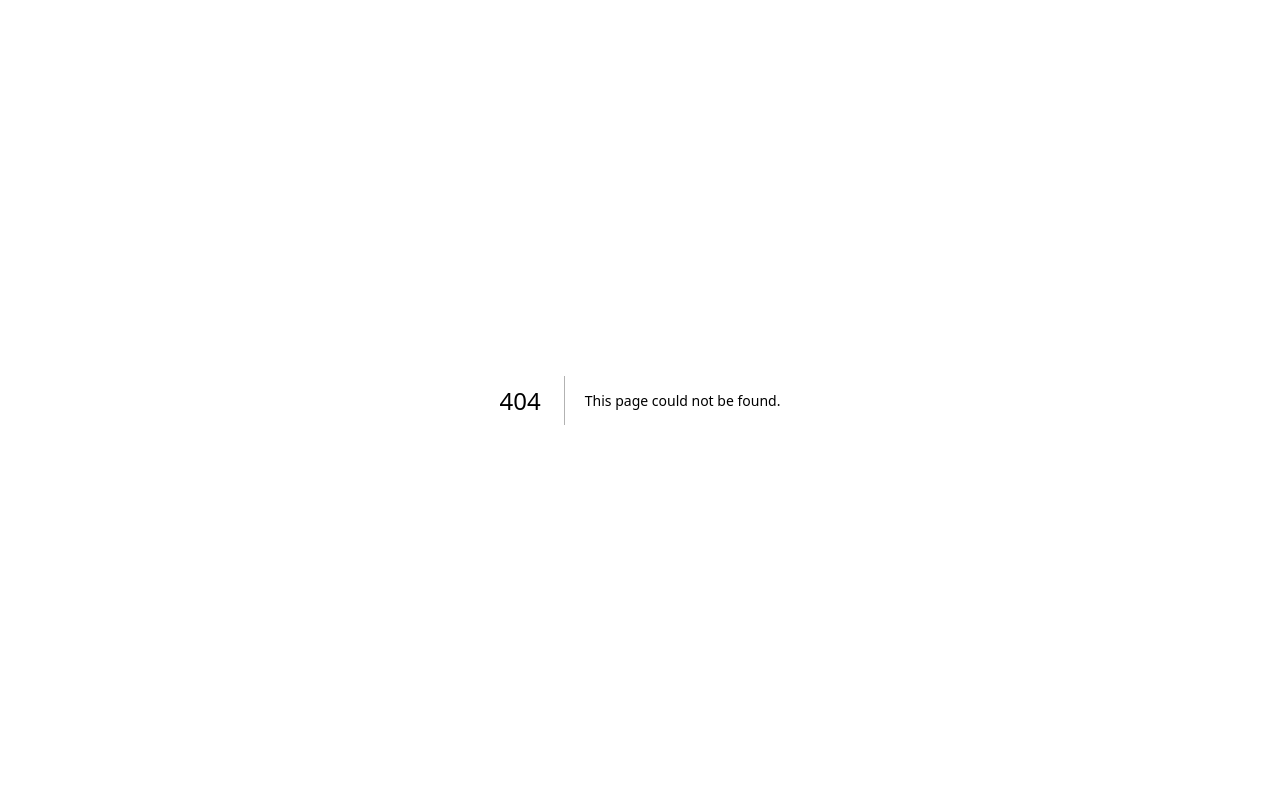
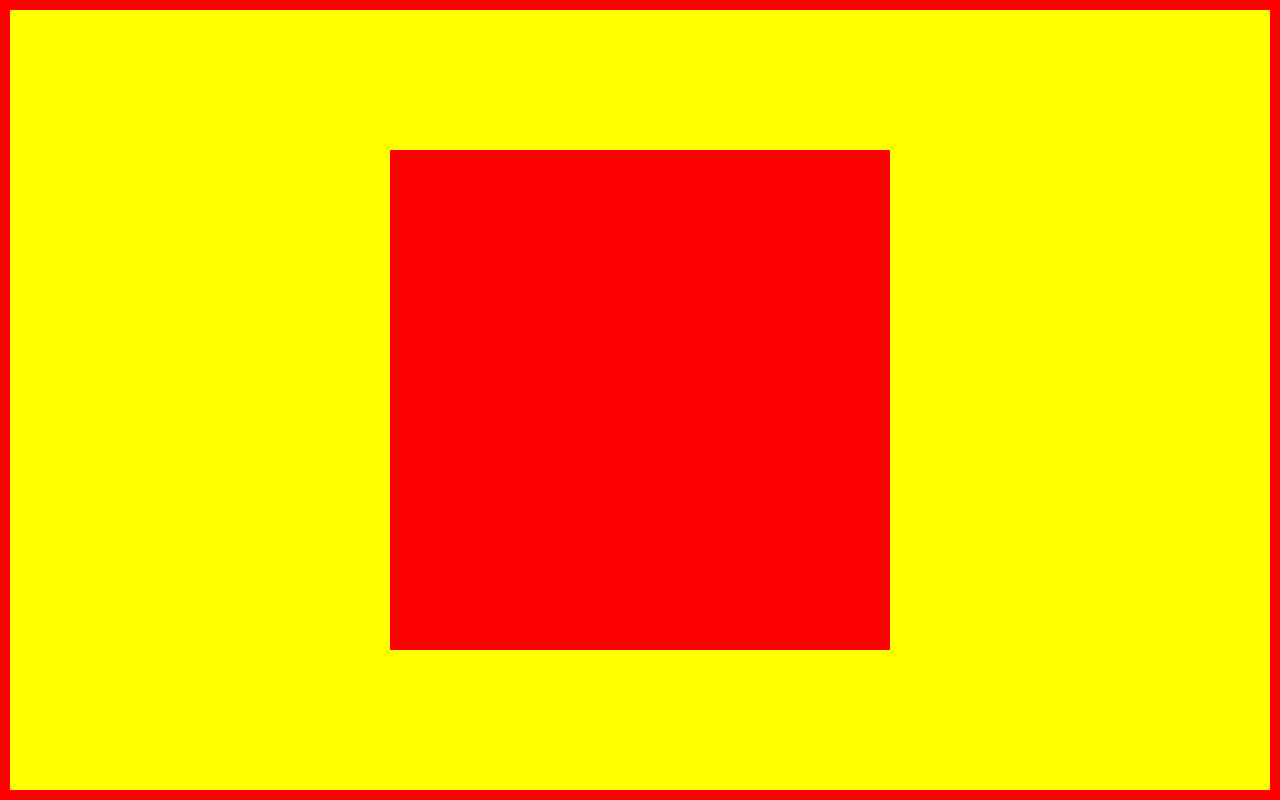
Before and after one commit to danlidennydeng/framer-motion, a Next.js app: page /drag in a window 1280 px wide. Before the commit this address had no page. Built offline with nearby package versions, Linux system fonts and the light colour scheme.

Commit message:
drag with framer-motion

```diff
--- /dev/null
+++ b/MyComponents/DragSquare.js
@@ -0,0 +1,21 @@
+import React, {useRef} from 'react';
+import { motion } from "framer-motion";
+import styles from '../styles/Home.module.css';
+
+
+function DragSquare() {
+  const parentRef = useRef();
+
+  return (
+
+    <div className={styles.boxSection} ref={parentRef}>
+          <motion.div className={styles.box1} drag dragConstraints={parentRef} whileDrag={{scale: 1.1}}>
+
+          </motion.div>
+        </div>
+
+  )
+}
+
+
+export default DragSquare
--- a/package.json
+++ b/package.json
@@ -9,7 +9,8 @@
     "lint": "next lint"
   },
   "dependencies": {
-    "next": "13.3.1",
+    "framer-motion": "^10.12.4",
+    "next": "^12.3.4",
     "react": "18.2.0",
     "react-dom": "18.2.0"
   },
--- /dev/null
+++ b/pages/drag.js
@@ -0,0 +1,10 @@
+import styles from '../styles/Home.module.css'
+import DragSquare from '../MyComponents/DragSquare'
+
+export default function Drag() {
+  return (
+    <div>
+      <DragSquare />
+    </div>
+  )
+}
--- a/pages/index.js
+++ b/pages/index.js
@@ -1,6 +1,7 @@
 import Head from 'next/head'
 import Image from 'next/image'
 import styles from '../styles/Home.module.css'
+
 
 export default function Home() {
   return (
--- a/styles/Home.module.css
+++ b/styles/Home.module.css
@@ -127,3 +127,20 @@
     filter: invert(1);
   }
 }
+
+.boxSection {
+  width: 100vw;
+  height: 100vh;
+  display: flex;
+  justify-content: center;
+  align-items: center;
+  border: solid 10px red;
+  overflow: hidden;
+  background-color: yellow;
+}
+
+.box1 {
+  width: 500px;
+  height: 500px;
+  background-color: red;
+}
```
Also changed, not shown: 2 other files (tests, documents, lock files or other folders).
